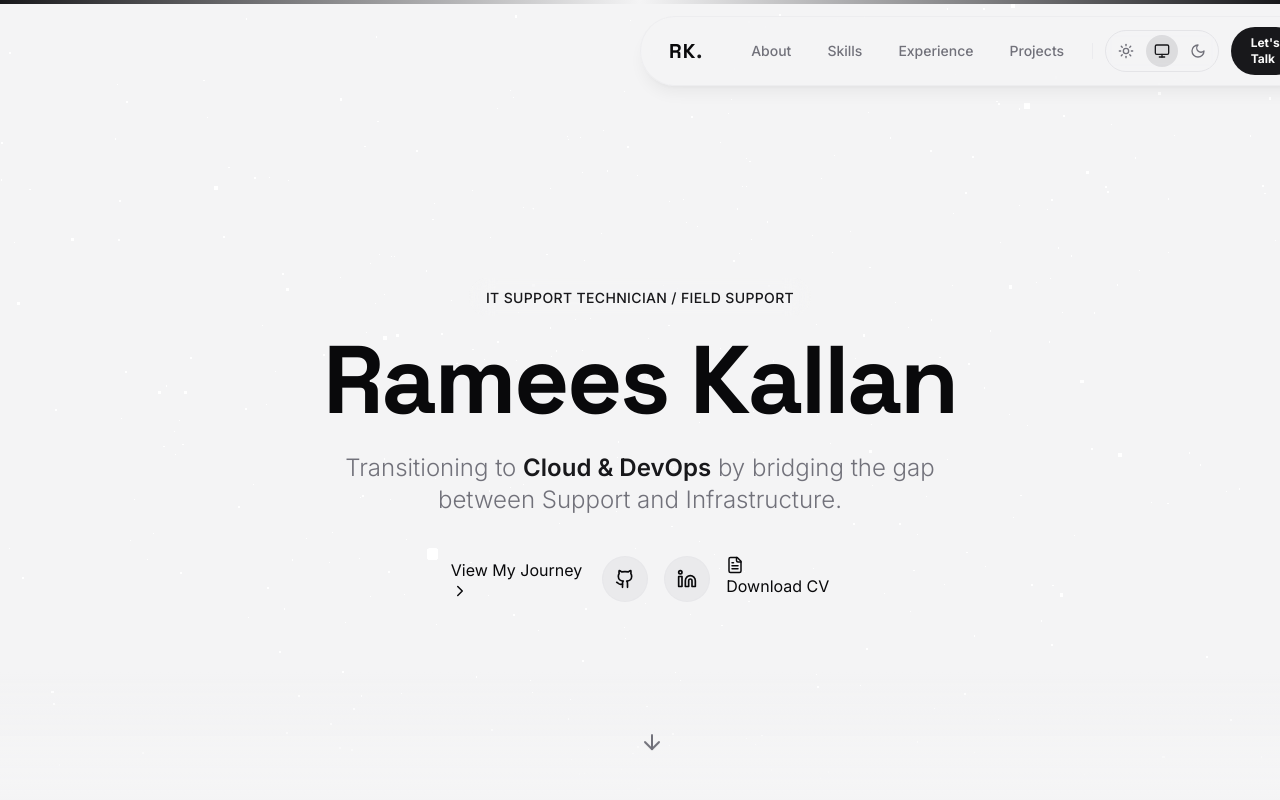
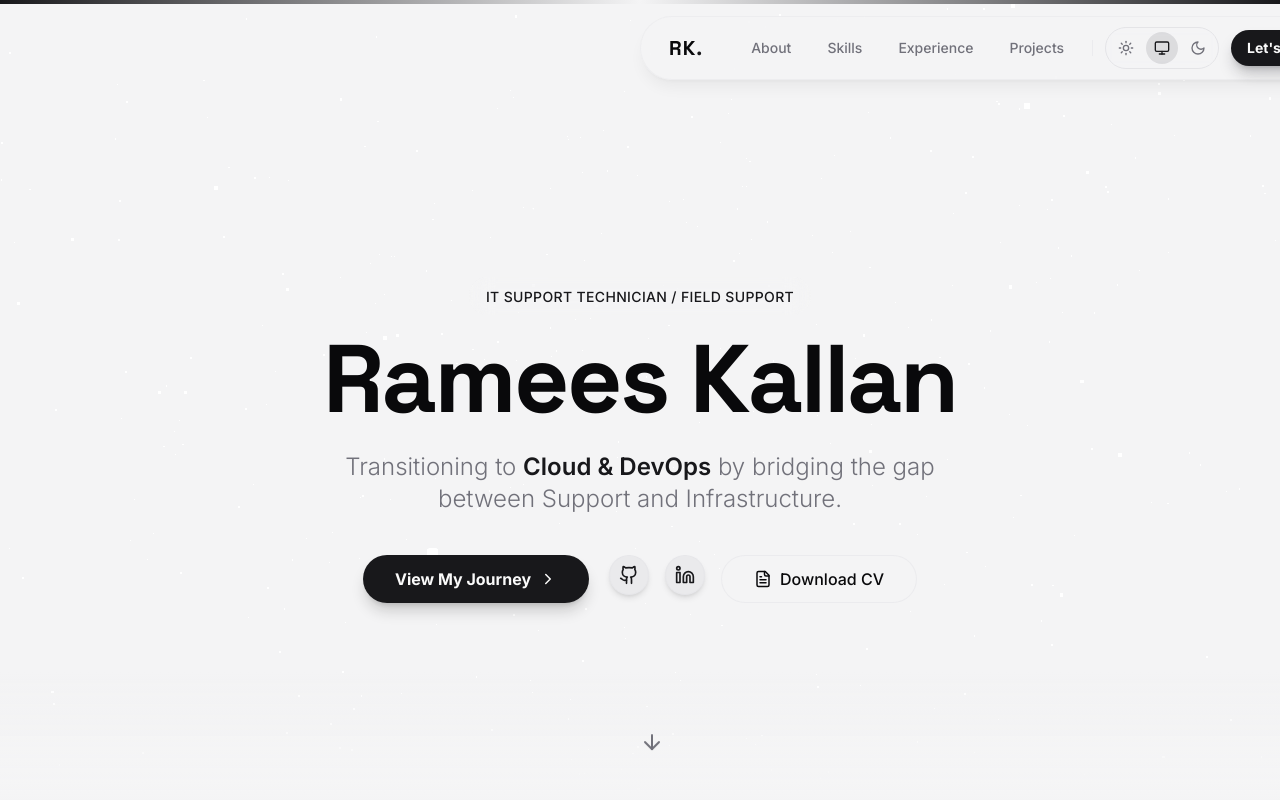
Before and after one commit to R-Z-7/portfolio-2025, a Next.js app: page / in a window 1280 px wide. Shown: the top 800 px of the page. Built offline with nearby package versions, Linux system fonts and the light colour scheme.

Commit message:
feat: standardize buttons and fix hydration issue

```diff
--- a/package.json
+++ b/package.json
@@ -9,10 +9,12 @@
     "lint": "next lint"
   },
   "dependencies": {
+    "@radix-ui/react-slot": "^1.2.4",
     "@react-three/drei": "^9.99.0",
     "@react-three/fiber": "^8.15.16",
     "@types/three": "^0.161.2",
     "@upstash/redis": "^1.36.1",
+    "class-variance-authority": "^0.7.1",
     "clsx": "^2.1.0",
     "framer-motion": "^11.0.3",
     "lucide-react": "^0.330.0",
--- a/src/components/home/Hero.tsx
+++ b/src/components/home/Hero.tsx
@@ -6,6 +6,8 @@ import dynamic from "next/dynamic";
 import { ArrowDown, Github, Linkedin, FileText, ChevronRight } from "lucide-react";
 import { profile } from "@/data/profile";
 import Magnetic from "@/components/Magnetic";
+import { Button, buttonVariants } from "@/components/ui/button";
+import { cn } from "@/lib/utils";
 
 const Hero3D = dynamic(() => import("./Hero3D"), {
     ssr: false,
@@ -62,21 +64,28 @@ export default function Hero() {
                             to="experience"
                             smooth={true}
                             offset={-100}
-                            className="btn-primary"
                         >
-                            View My Journey <ChevronRight size={18} />
+                            <div className={cn(buttonVariants({ size: "lg" }), "text-base font-bold shadow-lg shadow-primary/20 hover:shadow-primary/40 hover:-translate-y-1 transition-all cursor-pointer")}>
+                                View My Journey <ChevronRight size={18} className="ml-2" />
+                            </div>
                         </Link>
                     </Magnetic>
 
                     <div className="flex gap-4">
-                        <a href={profile.personal.githubUrl} target="_blank" rel="noreferrer" className="p-3 bg-secondary hover:bg-secondary/80 rounded-full text-foreground transition-all hover:-translate-y-1 hover:shadow-md border border-border/50">
-                            <Github size={20} />
+                        <a href={profile.personal.githubUrl} target="_blank" rel="noreferrer">
+                            <Button variant="secondary" size="icon" className="rounded-full shadow-md border border-border/50 hover:-translate-y-1 hover:shadow-lg transition-all">
+                                <Github size={20} />
+                            </Button>
                         </a>
-                        <a href={profile.personal.linkedinUrl} target="_blank" rel="noreferrer" className="p-3 bg-secondary hover:bg-secondary/80 rounded-full text-foreground transition-all hover:-translate-y-1 hover:shadow-md border border-border/50">
-                            <Linkedin size={20} />
+                        <a href={profile.personal.linkedinUrl} target="_blank" rel="noreferrer">
+                            <Button variant="secondary" size="icon" className="rounded-full shadow-md border border-border/50 hover:-translate-y-1 hover:shadow-lg transition-all">
+                                <Linkedin size={20} />
+                            </Button>
                         </a>
-                        <a href={profile.personal.resumeUrl} className="btn-secondary">
-                            <FileText size={18} /> Download CV
+                        <a href={profile.personal.resumeUrl} >
+                            <Button variant="outline" size="lg" className="font-medium hover:bg-secondary border-border/50 hover:-translate-y-1 hover:shadow-md transition-all">
+                                <FileText size={18} className="mr-2" /> Download CV
+                            </Button>
                         </a>
                     </div>
                 </motion.div>
--- a/src/components/home/Projects.tsx
+++ b/src/components/home/Projects.tsx
@@ -8,6 +8,7 @@ import { profile } from "@/data/profile";
 import { Github, ExternalLink, Filter } from "lucide-react";
 import { motion, AnimatePresence } from "framer-motion";
 import { cn } from "@/lib/utils";
+import { Button } from "@/components/ui/button";
 
 const categories = ["All", "Cloud", "DevOps", "Automation"];
 
@@ -29,18 +30,20 @@ export default function Projects() {
                 {/* Filter Tabs */}
                 <div className="flex flex-wrap gap-2 p-1.5 bg-muted/50 rounded-full border border-border/50 backdrop-blur-sm">
                     {categories.map(cat => (
-                        <button
+                        <Button
                             key={cat}
                             onClick={() => setActiveCategory(cat)}
+                            variant={activeCategory === cat ? "default" : "ghost"}
+                            size="sm"
                             className={cn(
-                                "px-5 py-2 rounded-full text-sm font-medium transition-all duration-300",
+                                "rounded-full transition-all duration-300",
                                 activeCategory === cat
-                                    ? "bg-background text-foreground shadow-sm"
+                                    ? "bg-background text-foreground shadow-sm hover:bg-background"
                                     : "text-muted-foreground hover:text-foreground hover:bg-muted/50"
                             )}
                         >
                             {cat}
-                        </button>
+                        </Button>
                     ))}
                 </div>
             </div>
--- a/src/components/layout/Navbar.tsx
+++ b/src/components/layout/Navbar.tsx
@@ -5,6 +5,8 @@ import { Link } from "react-scroll";
 import { useState, useEffect } from "react";
 import { Menu, X } from "lucide-react";
 import { ThemeToggle } from "@/components/ThemeToggle";
+import { Button, buttonVariants } from "@/components/ui/button";
+import { cn } from "@/lib/utils";
 
 export default function Navbar() {
     const [isScrolled, setIsScrolled] = useState(false);
@@ -55,9 +57,10 @@ export default function Navbar() {
                                 smooth={true}
                                 offset={-100}
                                 duration={500}
-                                className="text-sm font-medium text-muted-foreground hover:text-foreground hover:bg-muted/50 px-4 py-2 rounded-full cursor-pointer transition-all relative group"
                             >
-                                {link.name}
+                                <div className={cn(buttonVariants({ variant: "ghost", size: "sm" }), "text-muted-foreground hover:text-foreground cursor-pointer")}>
+                                    {link.name}
+                                </div>
                             </Link>
                         ))}
 
@@ -68,18 +71,20 @@ export default function Navbar() {
                         <Link
                             to="contact"
                             smooth={true}
-                            className="ml-2 px-5 py-2 bg-primary text-primary-foreground rounded-full text-xs font-bold hover:shadow-lg hover:shadow-primary/25 hover:-translate-y-0.5 transition-all duration-300 cursor-pointer"
+                            className="ml-2"
                         >
-                            Let's Talk
+                            <div className={cn(buttonVariants({ size: "sm" }), "font-bold shadow-lg shadow-primary/25 hover:-translate-y-0.5 transition-all duration-300 cursor-pointer")}>
+                                Let's Talk
+                            </div>
                         </Link>
                     </div>
 
                     {/* Mobile Toggle */}
                     <div className="flex items-center gap-3 md:hidden pr-1">
                         <ThemeToggle />
-                        <button className="text-foreground p-1 hover:bg-muted/50 rounded-full transition-colors" onClick={() => setIsOpen(!isOpen)}>
+                        <Button variant="ghost" size="icon" onClick={() => setIsOpen(!isOpen)} className="hover:bg-muted/50">
                             {isOpen ? <X size={20} /> : <Menu size={20} />}
-                        </button>
+                        </Button>
                     </div>
                 </div>
 
@@ -98,10 +103,11 @@ export default function Navbar() {
                                 smooth={true}
                                 offset={-80}
                                 onClick={() => setIsOpen(false)}
-                                className="text-base font-medium text-foreground/80 hover:text-foreground px-4 py-3 hover:bg-muted/50 rounded-xl transition-all flex items-center justify-between group"
                             >
-                                {link.name}
-                                <span className="opacity-0 group-hover:opacity-100 transition-opacity">→</span>
+                                <div className={cn(buttonVariants({ variant: "ghost" }), "w-full justify-between text-base px-4 py-6 hover:bg-muted/50 rounded-xl cursor-pointer")}>
+                                    {link.name}
+                                    <span className="opacity-0 group-hover:opacity-100 transition-opacity">→</span>
+                                </div>
                             </Link>
                         ))}
                         <div className="h-px bg-border/50 my-2" />
@@ -109,9 +115,10 @@ export default function Navbar() {
                             to="contact"
                             smooth={true}
                             onClick={() => setIsOpen(false)}
-                            className="text-base font-bold text-center bg-primary text-primary-foreground py-3.5 rounded-xl shadow-lg shadow-primary/20"
                         >
-                            Contact Me
+                            <div className={cn(buttonVariants({ className: "w-full py-6 text-base font-bold shadow-lg shadow-primary/20 rounded-xl cursor-pointer" }))}>
+                                Contact Me
+                            </div>
                         </Link>
                     </motion.div>
                 )}
--- /dev/null
+++ b/src/components/ui/button.tsx
@@ -0,0 +1,53 @@
+import * as React from "react"
+import { Slot } from "@radix-ui/react-slot"
+import { cva, type VariantProps } from "class-variance-authority"
+import { cn } from "@/lib/utils"
+
+const buttonVariants = cva(
+    "inline-flex items-center justify-center whitespace-nowrap rounded-full text-sm font-medium ring-offset-background transition-colors focus-visible:outline-none focus-visible:ring-2 focus-visible:ring-ring focus-visible:ring-offset-2 disabled:pointer-events-none disabled:opacity-50",
+    {
+        variants: {
+            variant: {
+                default: "bg-primary text-primary-foreground hover:bg-primary/90 shadow-md shadow-primary/20",
+                destructive: "bg-destructive text-destructive-foreground hover:bg-destructive/90",
+                outline: "border border-border bg-background hover:bg-accent hover:text-accent-foreground",
+                secondary: "bg-secondary text-secondary-foreground hover:bg-secondary/80",
+                ghost: "hover:bg-accent hover:text-accent-foreground",
+                link: "text-primary underline-offset-4 hover:underline",
+                frosted: "bg-background/60 backdrop-blur-sm border border-border/50 hover:bg-accent/50 text-foreground font-medium",
+            },
+            size: {
+                default: "h-10 px-5 py-2",
+                sm: "h-9 rounded-full px-4",
+                lg: "h-12 rounded-full px-8 text-base",
+                icon: "h-10 w-10",
+            },
+        },
+        defaultVariants: {
+            variant: "default",
+            size: "default",
+        },
+    }
+)
+
+export interface ButtonProps
+    extends React.ButtonHTMLAttributes<HTMLButtonElement>,
+    VariantProps<typeof buttonVariants> {
+    asChild?: boolean
+}
+
+const Button = React.forwardRef<HTMLButtonElement, ButtonProps>(
+    ({ className, variant, size, asChild = false, ...props }, ref) => {
+        const Comp = asChild ? Slot : "button"
+        return (
+            <Comp
+                className={cn(buttonVariants({ variant, size, className }))}
+                ref={ref}
+                {...props}
+            />
+        )
+    }
+)
+Button.displayName = "Button"
+
+export { Button, buttonVariants }
--- a/src/data/profile.ts
+++ b/src/data/profile.ts
@@ -8,8 +8,8 @@ export const profile = {
         headline: "IT Support Technician / Field Support → Cloud & DevOps",
         email: "ramees.jobs.uk@gmail.com",
         phone: "+44 7799 579462",
-        githubUrl: "https://github.com", // Placeholder
-        linkedinUrl: "https://linkedin.com", // Placeholder
+        githubUrl: "https://github.com/R-Z-7",
+        linkedinUrl: "https://www.linkedin.com/in/rameezz/",
         resumeUrl: "https://drive.google.com/file/d/1y4BL0VJddRN6wf-KtYk8iis7F6Utju8W/view?usp=sharing",
     },
     summary: [
```
Also changed, not shown: src/components/home/Contact.tsx (+11 -8 lines), 1 other file (tests, documents, lock files or other folders).
